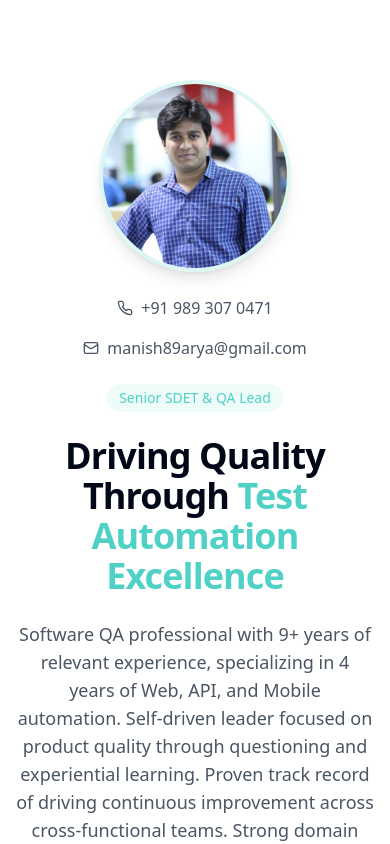
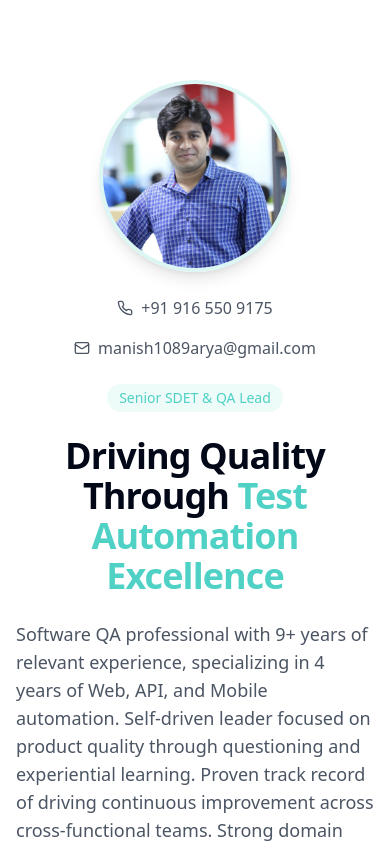
Before and after one commit to manish89arya/manish-arya-portfolio, a React (Vite) app: page / in a window 390 px wide. Shown: the top 844 px of the page. Built offline with nearby package versions, Linux system fonts and the light colour scheme.

Commit message:
Update contact information and formatting
Changed the phone number to +919165509175 and updated the email address to manish1089arya@gmail.com. Adjusted the summary text to be left justified while ensuring the overall text remains centered in its current position.
[skip gpt_engineer]

```diff
--- a/src/components/Hero.tsx
+++ b/src/components/Hero.tsx
@@ -23,13 +23,13 @@ export const Hero = () => {
           </div>
 
           <div className="flex justify-center gap-4 flex-wrap">
-            <a href="tel:+919893070471" className="flex items-center gap-2 text-gray-600 hover:text-accent">
+            <a href="tel:+919165509175" className="flex items-center gap-2 text-gray-600 hover:text-accent">
               <Phone className="w-4 h-4" />
-              <span>+91 989 307 0471</span>
+              <span>+91 916 550 9175</span>
             </a>
-            <a href="mailto:manish89arya@gmail.com" className="flex items-center gap-2 text-gray-600 hover:text-accent">
+            <a href="mailto:manish1089arya@gmail.com" className="flex items-center gap-2 text-gray-600 hover:text-accent">
               <Mail className="w-4 h-4" />
-              <span>manish89arya@gmail.com</span>
+              <span>manish1089arya@gmail.com</span>
             </a>
           </div>
 
@@ -40,7 +40,7 @@ export const Hero = () => {
             Driving Quality Through
             <span className="text-accent"> Test Automation Excellence</span>
           </h1>
-          <p className="text-lg md:text-xl text-gray-600 mb-8 max-w-2xl mx-auto">
+          <p className="text-lg md:text-xl text-gray-600 mb-8 max-w-2xl mx-auto text-left">
             Software QA professional with 9+ years of relevant experience, specializing in 4 years of Web, API, and Mobile
             automation. Self-driven leader focused on product quality through questioning and experiential learning. Proven track
             record of driving continuous improvement across cross-functional teams. Strong domain knowledge in ecommerce,
```
